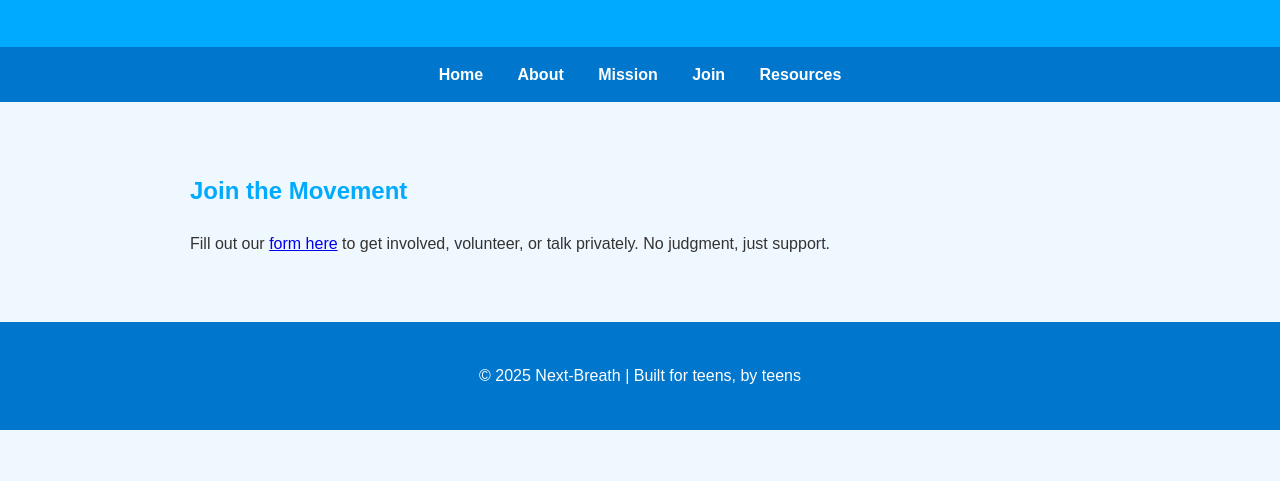
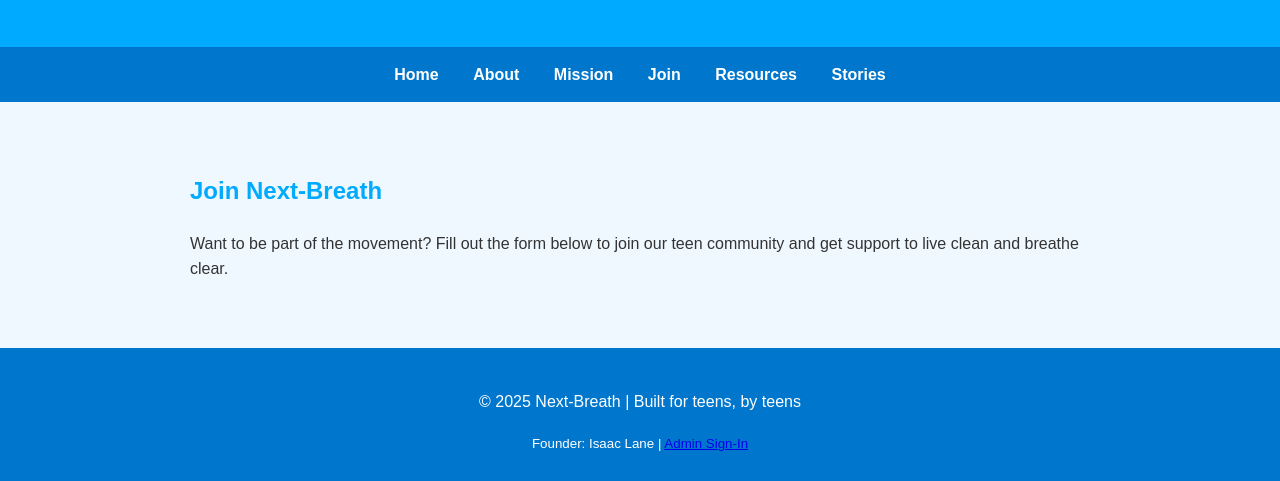
Before and after one commit to isaaclkiwi-a11y/Next-breath, a plain HTML site: page join.html in a window 1280 px wide. Shown: the part 386-867 px from the top of the page. Before the commit the page ends 816 px from the top, so only its background shows below. Drawn offline with Linux system fonts and the light colour scheme.

Commit message:
Update join.html

```diff
--- a/join.html
+++ b/join.html
@@ -1,10 +1,10 @@
 <!DOCTYPE html>
 <html lang="en">
 <head>
-    <meta charset="UTF-8">
-    <meta name="viewport" content="width=device-width, initial-scale=1.0">
-    <title>Next-Breath | Join</title>
-    <link rel="stylesheet" href="style.css">
+<meta charset="UTF-8">
+<meta name="viewport" content="width=device-width, initial-scale=1.0">
+<title>Next-Breath | Join</title>
+<link rel="stylesheet" href="style.css">
 </head>
 <body>
 
@@ -20,15 +20,18 @@
     <a href="mission.html">Mission</a>
     <a href="join.html">Join</a>
     <a href="resources.html">Resources</a>
+    <a href="stories.html" class="story-link">Stories</a>
 </nav>
 
 <section>
-    <h2>Join the Movement</h2>
-    <p>Fill out our <a href="https://forms.gle/8DvN19pPvRWzRNnH7" target="_blank">form here</a> to get involved, volunteer, or talk privately. No judgment, just support.</p>
+    <h2>Join Next-Breath</h2>
+    <p>Want to be part of the movement? Fill out the form below to join our teen community and get support to live clean and breathe clear.</p>
+    <!-- Placeholder for a form -->
 </section>
 
 <footer>
     <p>© 2025 Next-Breath | Built for teens, by teens</p>
+    <small>Founder: Isaac Lane | <a href="admin.html">Admin Sign-In</a></small>
 </footer>
 
 </body>
```
